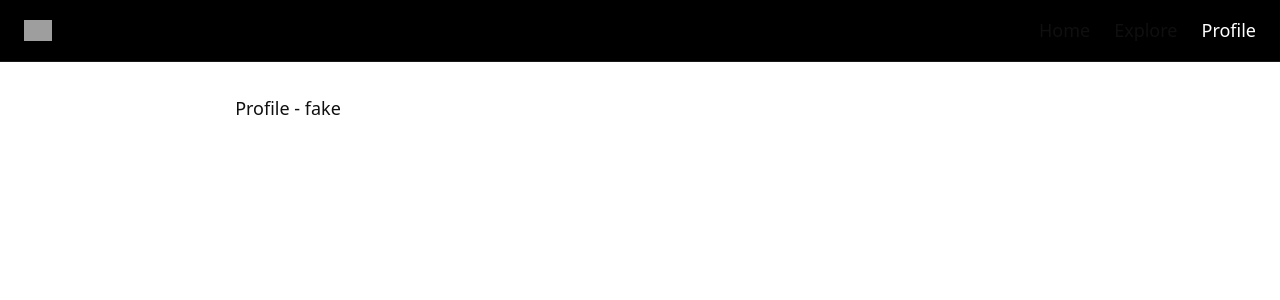
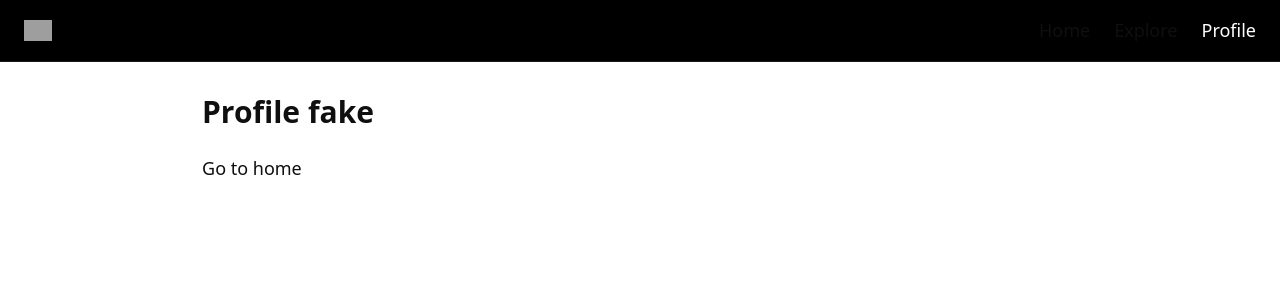
Before and after one commit to Torexxx/x-next, a Next.js app: page /profile-fake in a window 1280 px wide. Shown: the top 300 px of the page. Built offline with nearby package versions, Linux system fonts and the light colour scheme; grey boxes are pictures that could not be loaded.

Commit message:
useRouter

```diff
--- /dev/null
+++ b/src/app/(public)/profile-fake/ProfileFake.tsx
@@ -0,0 +1,15 @@
+
+"use client";
+
+import { PAGES } from "@/config/pages.config";
+import { useRouter } from "next/navigation";
+
+export function ProfileFake() {
+  const router = useRouter();
+  return (
+    <div>
+      <h1 className="text-3xl font-bold mb-6"> Profile fake</h1>
+      <button onClick={() => router.push(PAGES.HOME)}>Go to home</button>
+    </div>
+  );
+}
--- a/src/app/(public)/profile-fake/page.tsx
+++ b/src/app/(public)/profile-fake/page.tsx
@@ -1,7 +1,10 @@
-export default function ProfileFake() {
-  return (
-    <div>
-        Profile - fake
-    </div>
-  );
+import type { Metadata } from "next";
+import { ProfileFake } from "./ProfileFake";
+
+export const metadata: Metadata = {
+  title: "ProfileFake",
+};
+
+export default function ProfileFakePage() {
+  return <ProfileFake />;
 }
```
